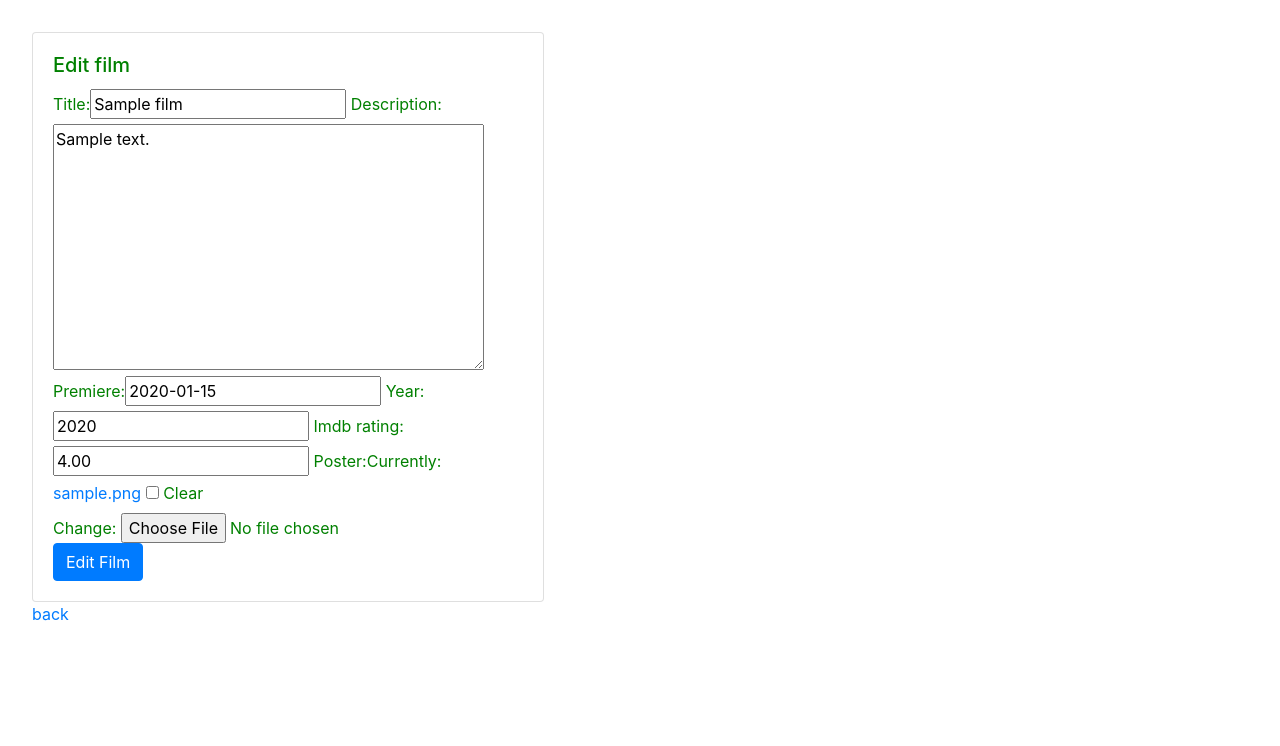
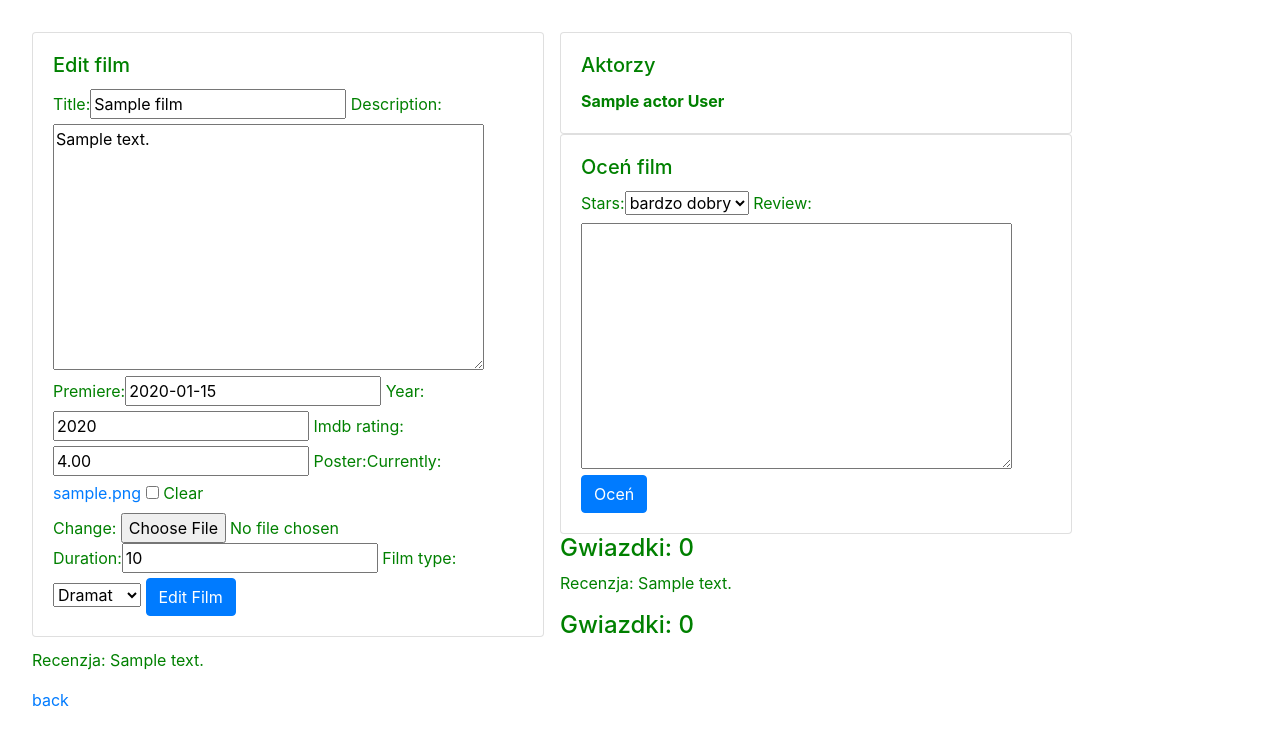
Before and after one commit to KTZgraph/film_app, a Django app: page /filmsweb/edit/1/ in a window 1280 px wide. Shown: the top 746 px of the page. Run offline with Django 3.2, Linux system fonts and the light colour scheme; a user stored in the database is signed in; tables that the repository leaves empty hold one stand-in row (values such as "Sample post"); some libraries are stand-ins or nearby versions.

Commit message:
END relations ORM

```diff
--- a/filmsweb/admin.py
+++ b/filmsweb/admin.py
@@ -1,5 +1,5 @@
 from django.contrib import admin
-from .models import Film, AdditionalInfo
+from .models import Film, AdditionalInfo, Rating, Actor
 
 
 # admin.site.register(Film)
@@ -13,3 +13,5 @@ class FilmAdmin(admin.ModelAdmin):
 
 
 admin.site.register(AdditionalInfo)
+admin.site.register(Rating)
+admin.site.register(Actor)
--- a/filmsweb/forms.py
+++ b/filmsweb/forms.py
@@ -1,7 +1,18 @@
 from django.forms import ModelForm
-from .models import Film
+from .models import Film, AdditionalInfo, Rating
 
 class FilmForm(ModelForm):
     class Meta:
         model = Film
         fields = ['title', 'description', 'premiere','year', 'imdb_rating', 'poster']
+
+
+class AdditionalInfoForm(ModelForm):
+    class Meta:
+        model = AdditionalInfo
+        fields = ['duration', 'film_type']
+
+class RatingForm(ModelForm):
+    class Meta:
+        model = Rating
+        fields = ['stars', 'review']
--- a/filmsweb/models.py
+++ b/filmsweb/models.py
@@ -1,5 +1,6 @@
 from django.db import models
 # https://docs.djangoproject.com/en/3.0/topics/db/examples/
+
 
 class AdditionalInfo(models.Model):
     FILM_TYPE = { # nie trzeba w bazie przechowywac calego duzego stringu
@@ -28,3 +29,23 @@ class Film(models.Model):
 
     def title_with_year(self):
         return f'{self.title} ({self.year})'
+
+
+class Rating(models.Model):
+    STARS = {
+        (0, "brak"),
+        (1, "mega słabo"),
+        (2, "słabo"),
+        (3, "ujdzie"),
+        (4, "dobry"),
+        (5, "bardzo dobry")
+    }
+    review =  models.TextField(default="", blank=True)
+    stars = models.PositiveSmallIntegerField(default=5, choices=STARS)
+    film = models.ForeignKey(Film, on_delete=models.CASCADE)
+
+
+class Actor(models.Model):
+    name = models.CharField(max_length=32)
+    surname = models.CharField(max_length=32)
+    films = models.ManyToManyField(Film, related_name="actors")
--- a/filmsweb/views.py
+++ b/filmsweb/views.py
@@ -1,7 +1,7 @@
 from django.shortcuts import render, get_object_or_404, redirect
 from django.contrib.auth.decorators import login_required
-from .models import Film
-from .forms import FilmForm
+from .models import Film, AdditionalInfo, Rating, Actor
+from .forms import FilmForm, AdditionalInfoForm, RatingForm
 
 
 def all_films(request):
@@ -10,24 +10,56 @@ def all_films(request):
 
 @login_required
 def new_film(request):
-    form = FilmForm(request.POST or None, request.FILES or None)
+    form_film = FilmForm(request.POST or None, request.FILES or None)
+    additional_form= AdditionalInfoForm(request.POST or None)
 
-    if form.is_valid():
-        form.save()
+    if all((form_film.is_valid(), additional_form.is_valid())):
+        film = form_film.save(commit=False) # jeszcze nie zaaplikowane do bazy
+        additional_info = additional_form.save()
+        film.additional = additional_info
+        film.save()
+
         return redirect(all_films)
 
-    return render(request, 'film_form.html', {'form': form, 'is_new': True})
+    return render(request, 'film_form.html', {'form': form_film, 'additional_form': additional_form, 'is_new': True})
+
 
 @login_required
 def edit_film(request, id):
     film = get_object_or_404(Film, pk=id)
+    ratings = Rating.objects.filter(film=film)
+    actors = film.actors.all()
+
+    try:
+        additional_info = AdditionalInfo.objects.get(film=film.id) #jak film jest to mamy id
+    except AdditionalInfo.DoesNotExist:
+        additional_info = None
+
     form = FilmForm(request.POST or None, request.FILES or None, instance=film)
+    additional_form = AdditionalInfoForm(request.POST or None, instance=additional_info)
+    rating_form = RatingForm(request.POST or None)
 
-    if form.is_valid():
-        form.save()
+    if request.method == 'POST':
+        if 'stars' in request.POST:
+            rating = rating_form.save(commit=False)
+            rating.film = film
+            rating.save()
+
+    if all((form.is_valid(), additional_form.is_valid())):
+        film = form.save(commit=False)
+        additional = additional_form.save()
+        film.additional = additional
+        film.save()
+
         return redirect(all_films)
 
-    return render(request, 'film_form.html', {'form': form, 'is_new': False})
+    return render(request, 'film_form.html', {
+        'form': form,
+        'additional_form': additional_form,
+        'ratings': ratings,
+        'rating_form' : rating_form,
+        'actors': actors,
+        'is_new': False})
 
 @login_required
 def delete_film(request, id):
--- a/templates/film_form.html
+++ b/templates/film_form.html
@@ -4,9 +4,7 @@
 {% block title %} Film form {% endblock %}
 
 {% block site %}
-<body>
-
-    <div class="card" style="width: 32rem;">
+    <div class="card" style="width: 32rem; float:left; margin-right: 1rem">
       <div class="card-body">
         {% if is_new %}
           <h5 class="card-title">New film</h5>
@@ -16,6 +14,7 @@
     <form method="POST" enctype="multipart/form-data">
         {% csrf_token %}
         {{ form | bootstrap }}
+        {{ additional_form | bootstrap }}
         {% if is_new %}
             <button type="submit" class="btn btn-primary">New Film</button>
         {% else %}
@@ -25,6 +24,36 @@
       </div>
     </div>
 
+    <div class="card" style="width: 32rem;">
+      <div class="card-body">
+          <h5 class="card-title">Aktorzy</h5>
+            {% for actor in actors %}
+                <b>{{actor.name}} {{actor.surname}}</b>
+            {% endfor %}
+      </div>
+    </div>
+
+    <div class="card" style="width: 32rem;">
+      <div class="card-body">
+          <h5 class="card-title">Oceń film</h5>
+    <form method="POST" enctype="multipart/form-data">
+        {% csrf_token %}
+        {{ rating_form | bootstrap }}
+        <button type="submit" class="btn btn-primary">Oceń</button>
+    </form>
+      </div>
+    </div>
+
+
+    {% for rating in ratings%}
+        <h4>Gwiazdki: {{rating.stars}} </h4>
+        <p>Recenzja: {{rating.review}} </p>
+    {% endfor %}
+
+    {% for rating in ratings%}
+        <h4>Gwiazdki: {{rating.stars}} </h4>
+        <p>Recenzja: {{rating.review}} </p>
+    {% endfor %}
 
     <a href="{% url  'all_films' %}">back</a>
 
```
